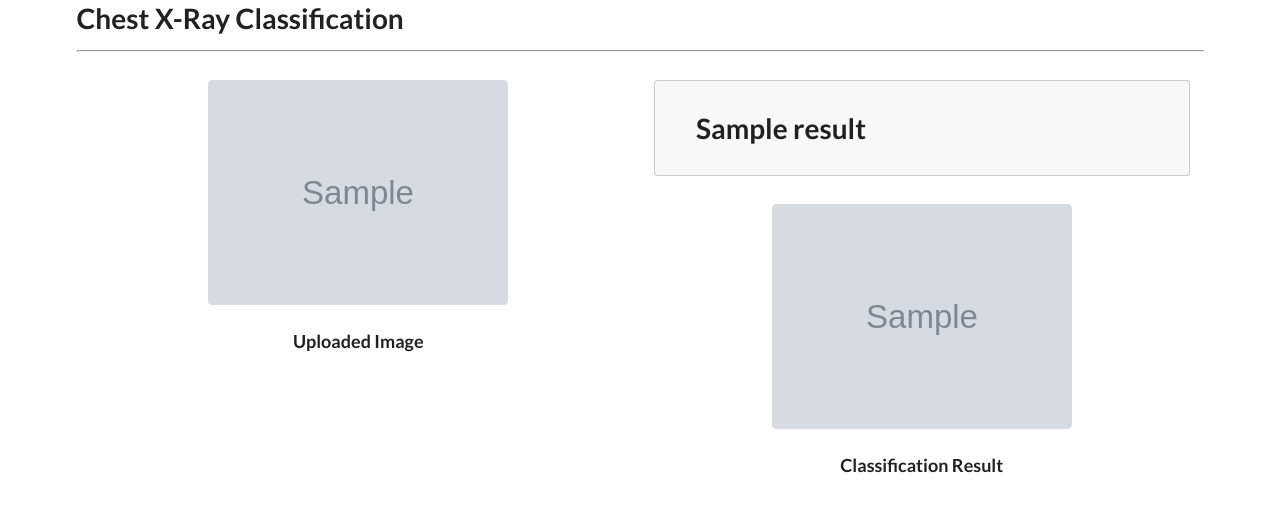
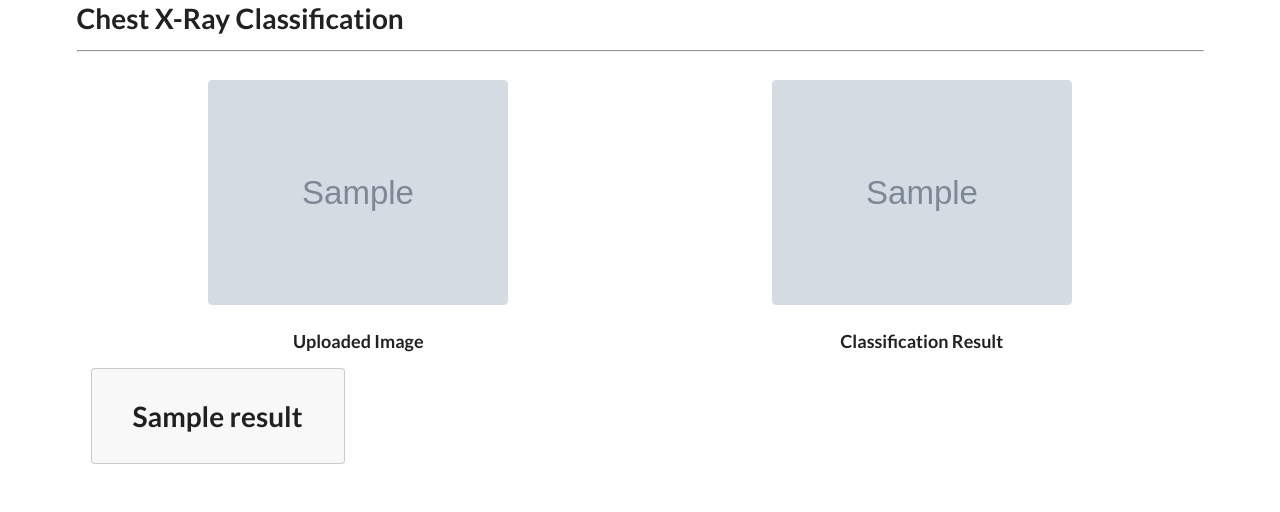
Before and after one commit to tanmai-h/minor-project, a Flask app: template templates/result.html in a window 1280 px wide. Shown: the top 512 px of the page. Run offline with Flask 2, Linux system fonts and the light colour scheme; the template is opened without the code that fills it: most values are stand-ins (such as "Sample title", 1, 10 or a date in 2020); grey boxes marked "Sample" are stand-in pictures; parts of the project's set-up code (start-up, migrations or seed data) failed here and were passed over.

Commit message:
aligned images

```diff
--- a/templates/result.html
+++ b/templates/result.html
@@ -18,9 +18,11 @@
                     <h3 class="ui third centered header">Uploaded Image</h3>
                 </div>
                 <div class="column">
-                    <div class="ui rounded message">{{result}}</div>
                     <img class="ui medium rounded centered image" src="{{ preprocessed_img }}">
                     <h3 class="ui third centered header">Classification Result</h3>
+                </div>
+                <div class="ui right">
+                    <div class="ui rounded message">{{result}}</div>
                 </div>
             </div>
         </div>
```
Also changed, not shown: static/results/714606862c77492e9c42cf4d72ecfb53.png (added), static/results/7adbaba5ad2a4eb8807b7ba05f48f23d.png (added), static/uploads/714606862c77492e9c42cf4d72ecfb53.png (added), static/uploads/7adbaba5ad2a4eb8807b7ba05f48f23d.png (added).
